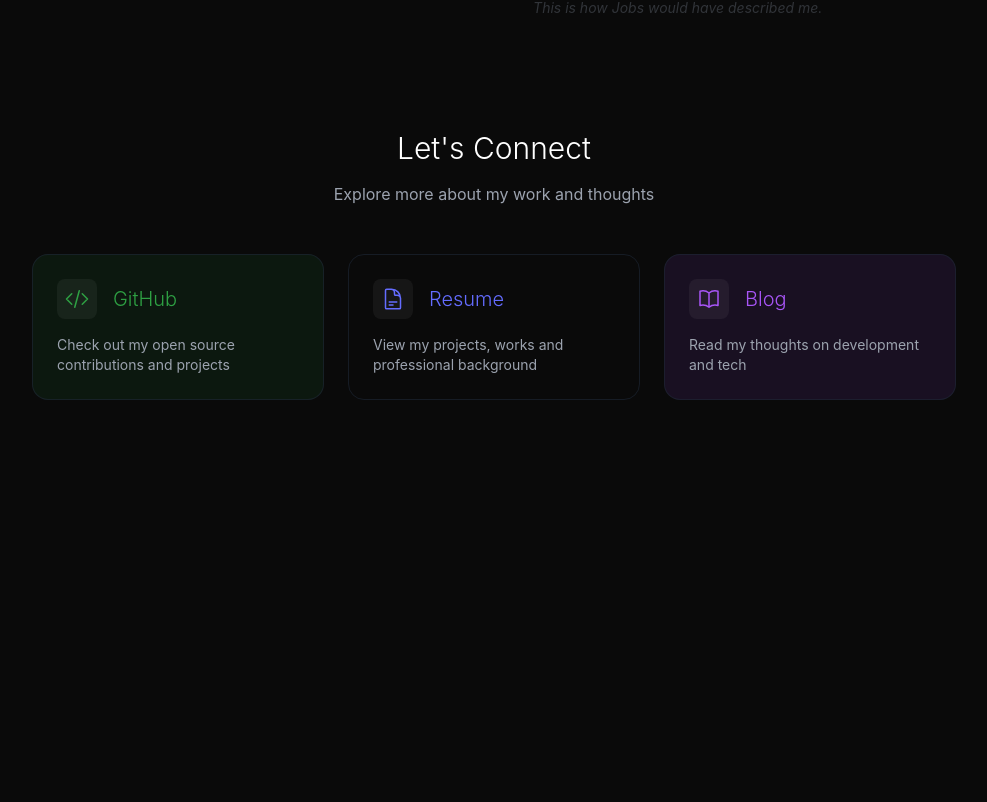
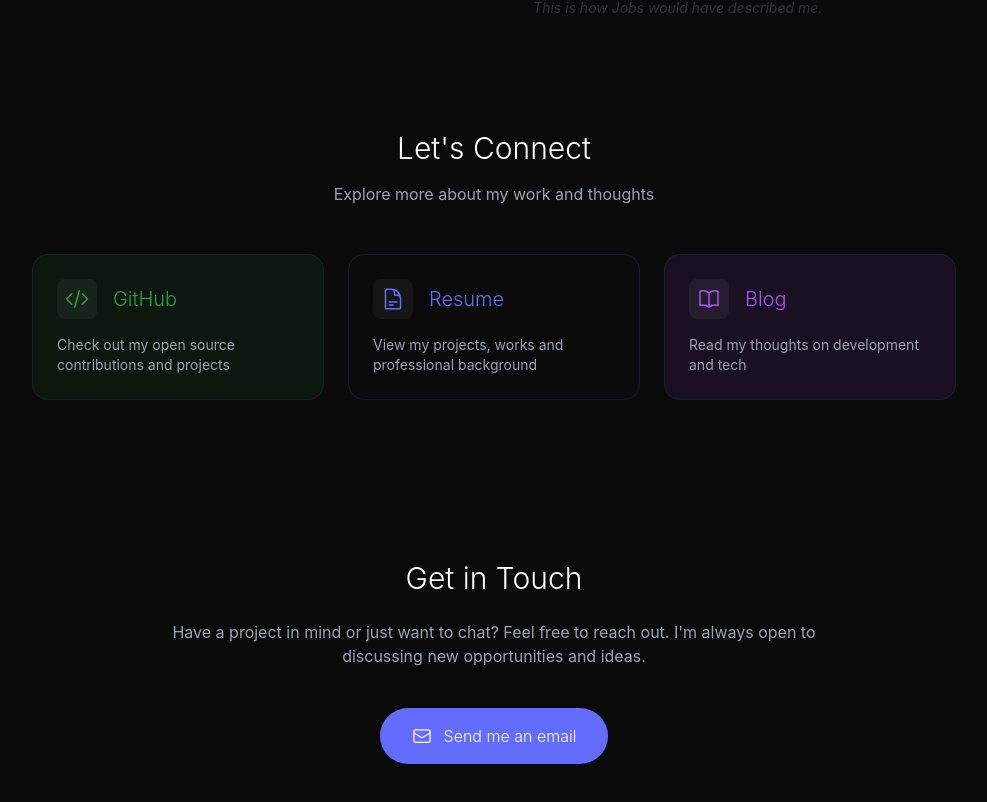
Before and after one commit to Utkarsh4517/portfolio, a Next.js app: page / in a window 1280 px wide. Shown: the part 878-1680 px from the top of the page, without its empty margins (146-1133 px from the left). Before the commit the page ends 1358 px from the top, so only its background shows below. Built offline with nearby package versions, Linux system fonts and the light colour scheme.

Commit message:
created get in touch section

```diff
--- /dev/null
+++ b/src/app/components/GetInTouch.tsx
@@ -0,0 +1,37 @@
+'use client';
+import { motion } from 'framer-motion';
+import { EnvelopeIcon } from '@heroicons/react/24/outline';
+
+export function GetInTouch() {
+  return (
+    <section className="py-20 px-6 bg-[#0a0a0a]">
+      <div className="w-[75%] mx-auto">
+        <motion.div
+          initial={{ opacity: 0, y: 20 }}
+          whileInView={{ opacity: 1, y: 0 }}
+          transition={{ duration: 0.5 }}
+          className="text-center"
+        >
+          <h2 className="text-3xl font-light mb-6">Get in Touch</h2>
+          <p className="text-gray-400 mb-10 max-w-2xl mx-auto">
+            Have a project in mind or just want to chat? Feel free to reach out.
+            I'm always open to discussing new opportunities and ideas.
+          </p>
+
+          <motion.a
+            href="mailto:uttkarsh.dav@gmail.com"
+            whileHover={{ scale: 1.02 }}
+            whileTap={{ scale: 0.98 }}
+            className="group inline-flex items-center gap-3 px-8 py-4 rounded-full
+                     bg-accent text-white font-light
+                     transition-all duration-300 ease-in-out
+                     hover:bg-accent/90 hover:shadow-lg hover:shadow-accent/20"
+          >
+            <EnvelopeIcon className="w-5 h-5 transition-transform duration-300 group-hover:-rotate-12" />
+            <span>Send me an email</span>
+          </motion.a>
+        </motion.div>
+      </div>
+    </section>
+  );
+}
--- a/src/app/page.tsx
+++ b/src/app/page.tsx
@@ -1,6 +1,7 @@
 import { Hero } from "./components/Hero";
 import { Services } from "./components/Services";
 import { Connect } from "./components/Connect";
+import { GetInTouch } from "./components/GetInTouch";
 
 export default function Home() {
   return (
@@ -8,6 +9,7 @@ export default function Home() {
       <Hero />
       <Services />
       <Connect />
+      <GetInTouch />
     </main>
   );
 }
```
